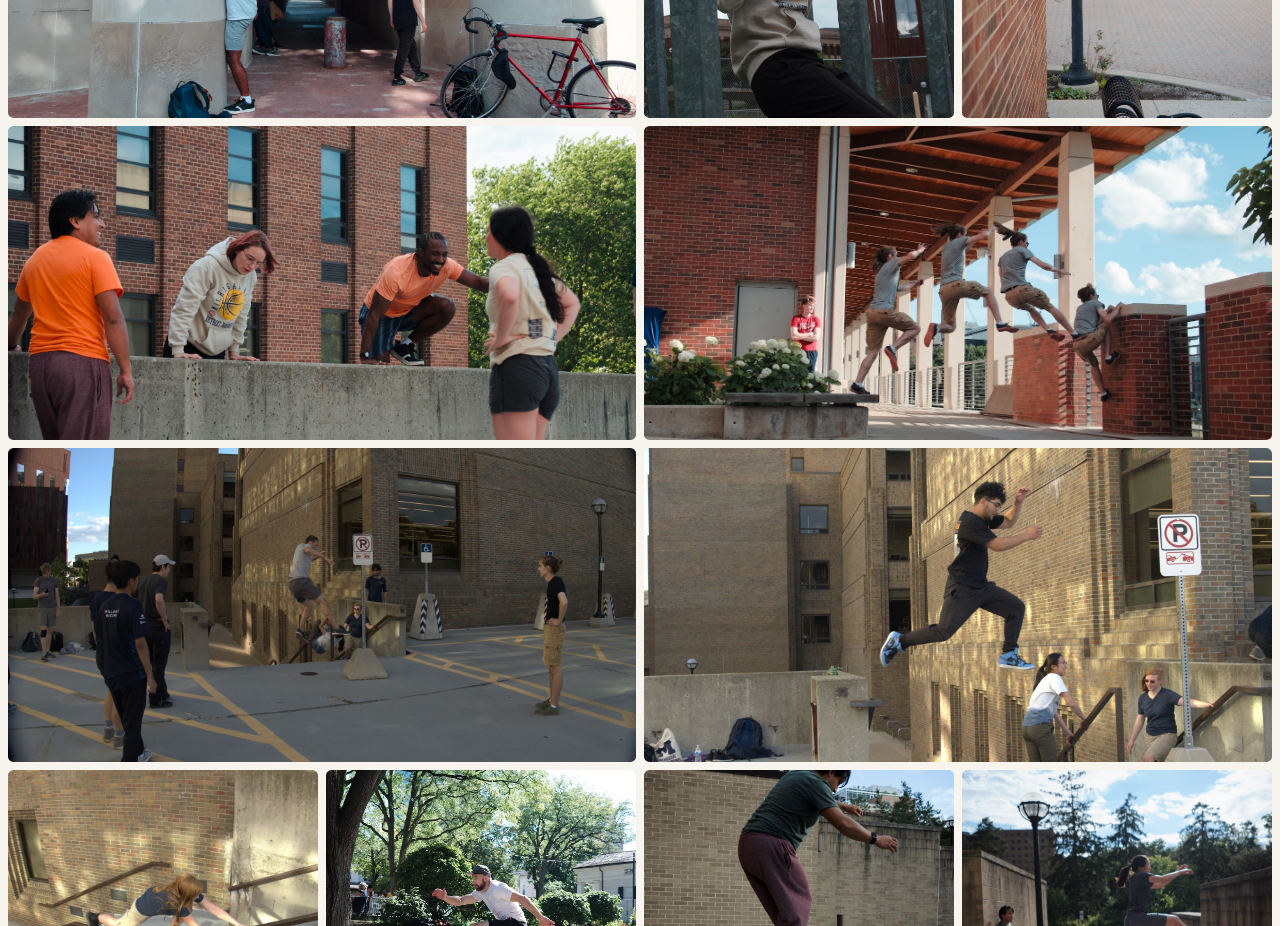
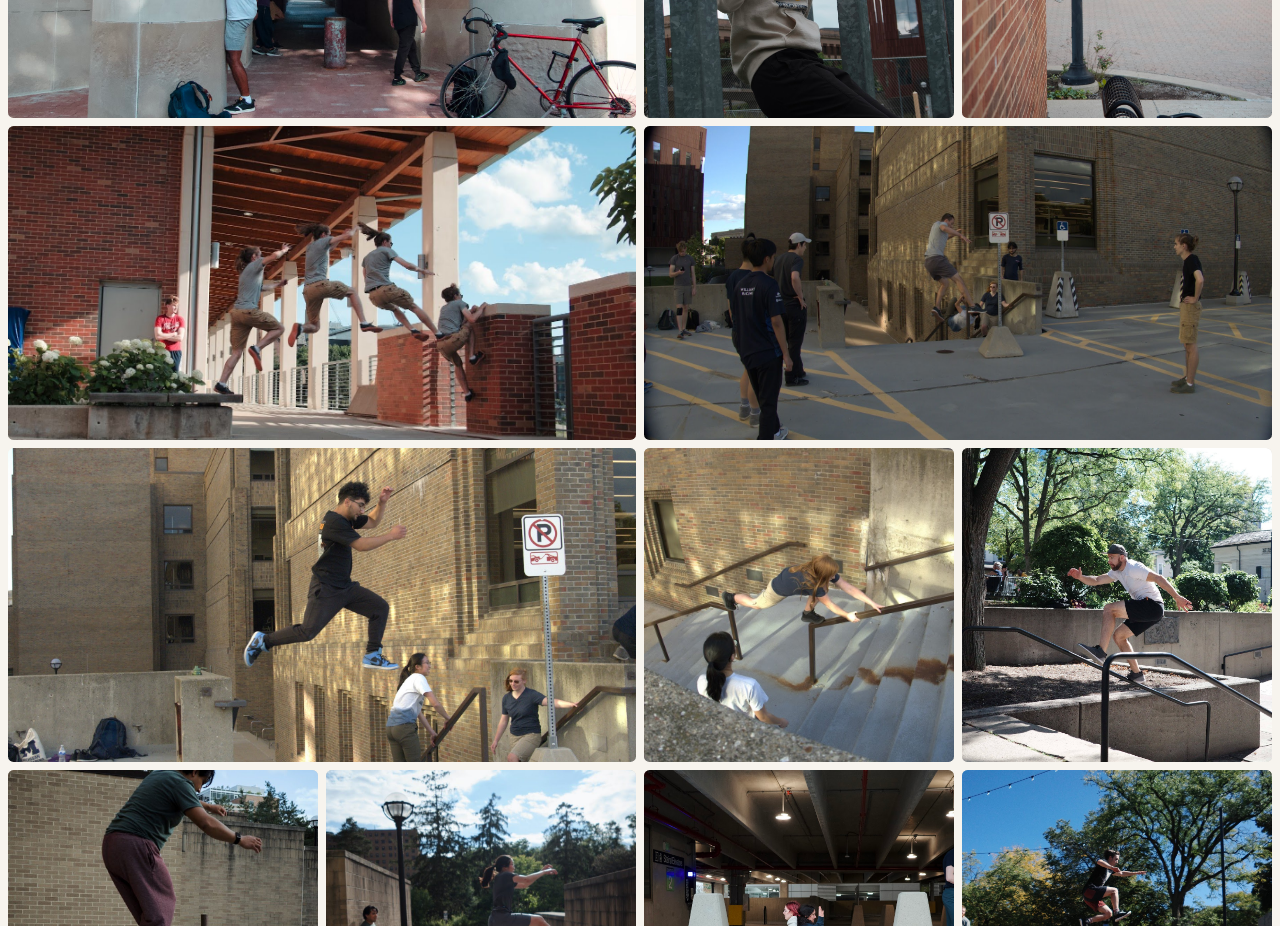
Before and after one commit to michigan-parkour/website, a plain HTML site: page index.html in a window 1280 px wide. Shown: the part 4100-5026 px from the top of the page. Drawn offline with Linux system fonts and the light colour scheme.

Commit message:
Remove duplicate gallery photo

```diff
--- a/index.html
+++ b/index.html
@@ -154,7 +154,6 @@
           <img class="wide" src="assets/images/album-2026-06-11-columns-practice.jpg" alt="Michigan Parkour members training under campus columns">
           <img src="assets/images/album-2026-06-14-bar-hang.jpg" alt="Michigan Parkour member hanging from an outdoor bar">
           <img src="assets/images/album-2026-06-16-wall-climb.jpg" alt="Michigan Parkour member climbing a campus wall">
-          <img class="wide" src="assets/images/album-2026-06-16-wall-coaching.jpg" alt="Michigan Parkour members watching a wall movement challenge">
           <img class="wide" src="assets/images/album-2026-06-25-03.jpg" alt="Michigan Parkour members jumping together under a campus overhang">
           <img class="wide" src="assets/images/matt-41.jpg" alt="Michigan Parkour members training near campus architecture">
           <img class="wide" src="assets/images/matt-42.jpg" alt="Michigan Parkour member jumping across concrete walls during outdoor practice">
```
Also changed, not shown: assets/images/album-2026-06-16-wall-coaching.jpg (deleted).
